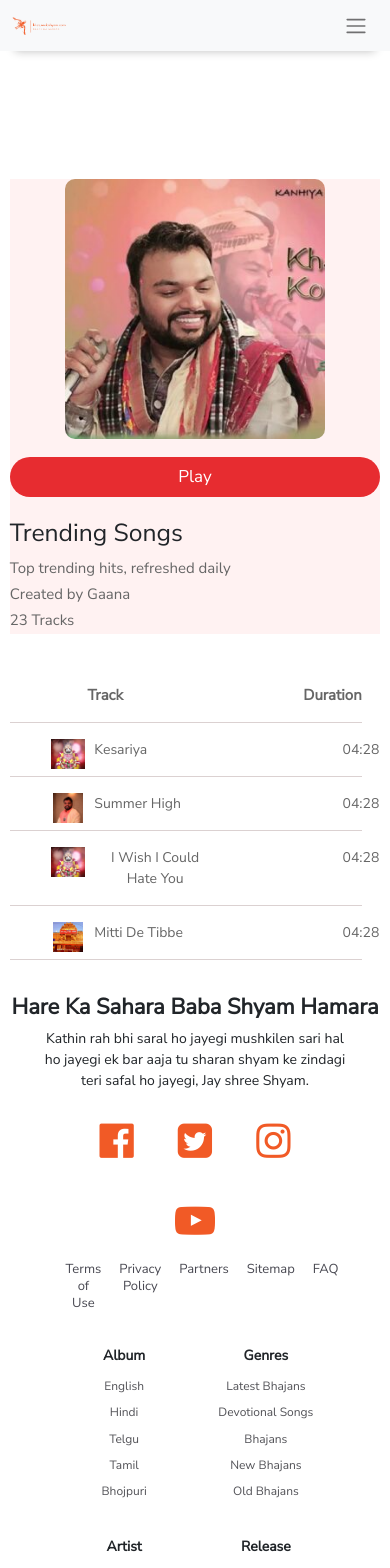
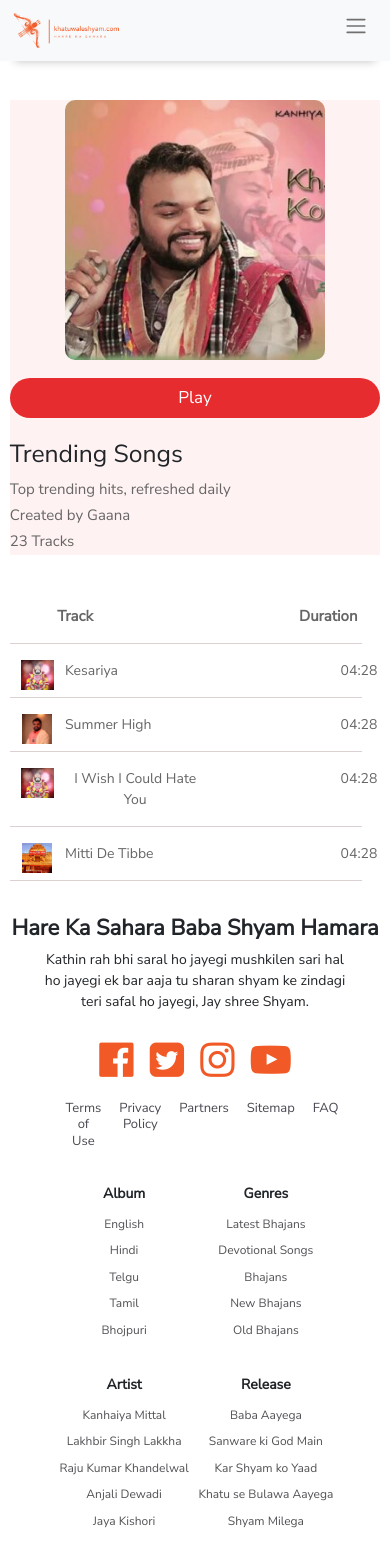
Before and after one commit to BarkhaJb/khatuwale, a React (Create React App) app: page /Trending in a window 390 px wide. Shown: the top 1568 px of the page. Built offline with nearby package versions, Linux system fonts and the light colour scheme; a web font is replaced by a local one.

Commit message:
trending page

```diff
--- a/src/Components/assets/css/style.css
+++ b/src/Components/assets/css/style.css
@@ -674,7 +674,7 @@
             width: 100%;
         }
         .logoimg{
-            width: 30%;
+            width: 60%;
         }
         .logo-box{
             width: 90%;
@@ -721,6 +721,10 @@
         }
         .song-about{
             width: 95%;
+            padding: 0;
+        }
+        .icon{
+            margin: 6px;
         }
         .track{
             width: 100%;
@@ -735,4 +739,14 @@
         .navbar-search{
             display: none;
         }
+       .topMargin {
+        margin-top: 100px;
     }
+    .playyicon{
+        top: 0%;
+    left: 3%;
+    }
+    .footer-awsfnts{
+        padding: 12px 0;
+    }
+    }
```
